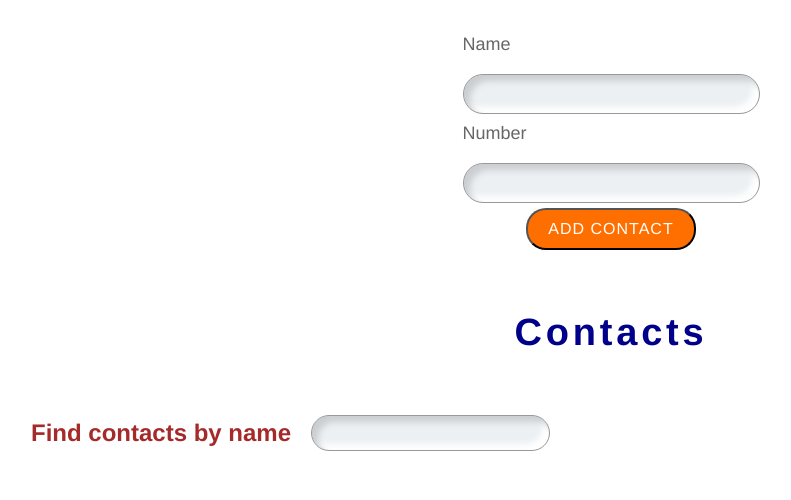
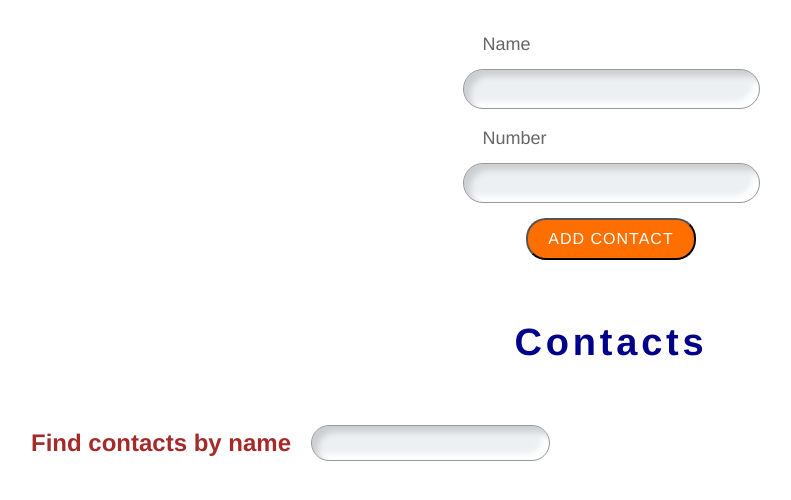
Before and after one commit to Andrzej33/goit-react-hw-03-phonebook, a React (Create React App) app: page / in a window 1280 px wide. Shown: the top 500 px of the page, without its empty margins (29-820 px from the left). Built offline with nearby package versions, Linux system fonts and the light colour scheme.

Commit message:
change validation for number

```diff
--- a/src/components/ContactForm/ContactForm.jsx
+++ b/src/components/ContactForm/ContactForm.jsx
@@ -2,32 +2,29 @@
 import { Formik,Field, } from 'formik';
 import { Form,ErrorMessage } from './Form.styled';
 import * as Yup from 'yup';
-// import { nanoid } from 'nanoid';
-// import PropTypes from 'prop-types';
+import { nanoid } from 'nanoid';
+import PropTypes from 'prop-types';
 
 
 
-
-// const validationSchema= Yup.object().shape({
-//          firstName: Yup.string()
-//            .max(15, 'Must be 15 characters or less')
-//            .required('Required'),
-//          lastName: Yup.string()
-//            .max(20, 'Must be 20 characters or less')
-//            .required('Required'),
-//          email: Yup.string().email('Invalid email address').required('Required'),
-//        })
+// const  phoneRegEx = /^((\\+[1-9]{1,4}[ \\-]*)|(\\([0-9]{2,3}\\)[ \\-]*)|([0-9]{2,4})[ \\-]*)*?[0-9]{3,4}?[ \\-]*[0-9]{3,4}?$/;
 
        const ContactsSchema= Yup.object().shape({
         name:Yup.string().required('Required field'),
-         number:Yup.number().min(6,'this number must be longer then 3 symbols').required('Required field'),
+       number: Yup.number()
+      //  .max(12,'this number must be less longer then 12 symbols')
+       .typeError("That doesn't look like a phone number")
+       .positive("A phone number can't start with a minus")
+       .integer("A phone number can't include a decimal point")
+       .required('Required field'),
        })
+
 
 
 export const ContactForm = ({onAdd}) => {
 
-// const nameId = nanoid();
-// const numberId = nanoid();
+const nameId = nanoid();
+const numberId = nanoid();
   // state = {
   //   name: '',
   //   number: '',
@@ -77,30 +74,26 @@ const handleSubmit =(values,actions) =>{
  onSubmit={handleSubmit}>
       <Form>
         <label
-        // htmlFor={nameId}
+        htmlFor={nameId}
         >Name </label>
         <Field
           name="name"
-          // pattern="^[a-zA-Zа-яА-Я]+(([' -][a-zA-Zа-яА-Я ])?[a-zA-Zа-яА-Я]*)*$"
-          // title="Name may contain only letters, apostrophe, dash and spaces. For example Adrian, Jacob Mercer, Charles de Batz de Castelmore d'Artagnan"
-          required
+
           // value={this.state.name}
           // onChange={this.handleChange}
-          // id={nameId}
+          id={nameId}
         />
 <ErrorMessage name='name' component='span'/>
         <label
-        // htmlFor={numberId}
+        htmlFor={numberId}
         >Number</label>
         <Field
           type="tel"
           name="number"
-          // pattern="\+?\d{1,4}?[-.\s]?\(?\d{1,3}?\)?[-.\s]?\d{1,4}[-.\s]?\d{1,4}[-.\s]?\d{1,9}"
-          // title="Phone number must be digits and can contain spaces, dashes, parentheses and can start with +"
-          // required
+
           // value={this.state.number}
           // onChange={this.handleChange}
-          // id={numberId}
+          id={numberId}
         />
 <ErrorMessage name='number' component='span'/>
         <button type="submit">Add contact</button>
@@ -110,6 +103,8 @@ const handleSubmit =(values,actions) =>{
   }
 // }
 
-// ContactForm.propTypes = {
-//   onSubmit: PropTypes.func.isRequired,
-// };
+ContactForm.propTypes = {
+  onAdd: PropTypes.func.isRequired,
+  // nameId:PropTypes.string.isRequired,
+  // numberId:PropTypes.string.isRequired,
+};
--- a/src/components/ContactForm/Form.styled.jsx
+++ b/src/components/ContactForm/Form.styled.jsx
@@ -8,10 +8,12 @@ export const Form = styled(FormOfContacts)`
   margin: 0 auto;
 
   label {
+    padding-left: 20px;
+margin-bottom: 10px;
     display: block;
     font-size: 18px;
     color: #666;
-    padding-bottom: 15px;
+
     cursor: pointer;
   }
 
@@ -25,7 +27,7 @@ export const Form = styled(FormOfContacts)`
     box-shadow: inset 6px 6px 6px #cbced1, inset -6px -6px 6px white;
     border: 1px solid #999;
     outline: none;
-    margin-bottom: 5px;
+    margin-bottom: 15px;
 
     &:focus {
       border-color: #ff6f00;
@@ -57,7 +59,9 @@ export const Form = styled(FormOfContacts)`
 
 
 export const ErrorMessage = styled(FormikError)`
+margin-bottom: 20px;
   font-size: 14px;
-  color: #9b1673;
+  padding-left: 20px;
+  color:red;
   /* color: {p => p.theme.color.accent} */
 `
--- a/src/components/ContactList/ContactList.styled.jsx
+++ b/src/components/ContactList/ContactList.styled.jsx
@@ -27,6 +27,7 @@ export const ListOfContacts = styled.ul`
       background: linear-gradient(90deg, #0000 33%, #fff5, #0000 67%)
           var(--_p, 100%) / 300% no-repeat,
         #e97f02;
+        cursor: pointer;
       color: #0000;
       border: none;
       transform: perspective(500px) rotateY(calc(20deg * var(--_i, -1)));
```
